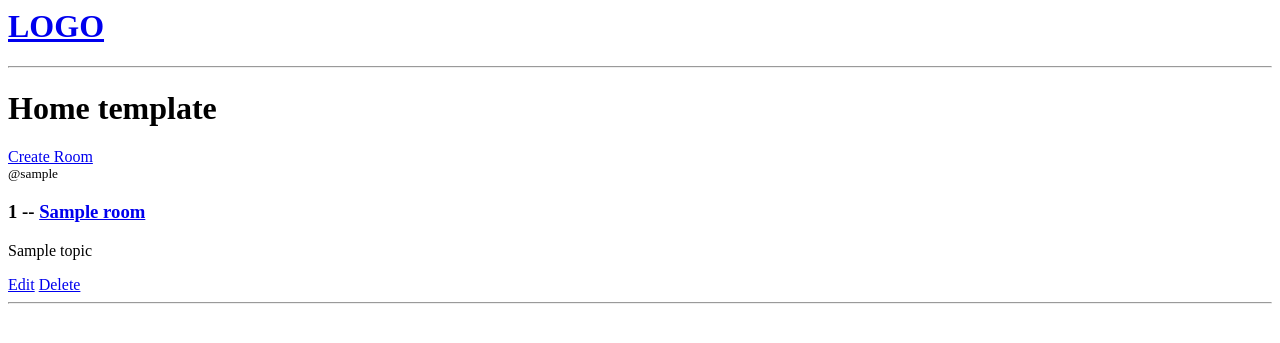
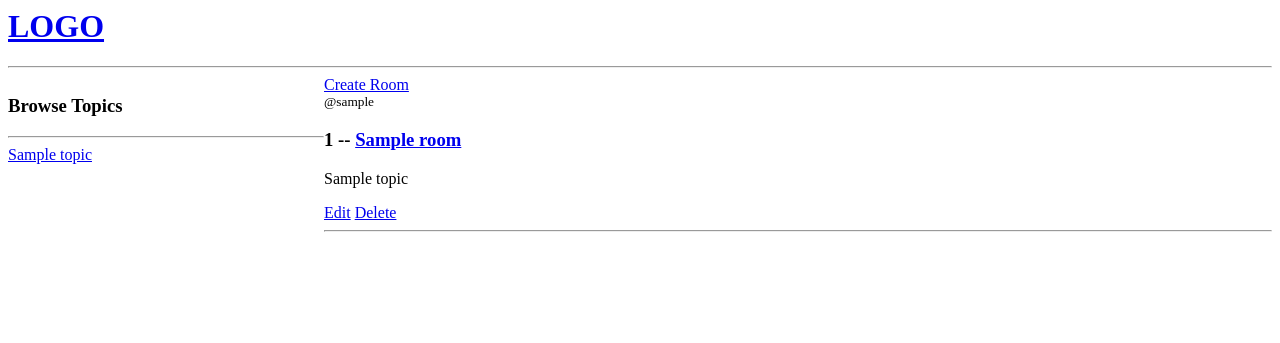
Before and after one commit to WiktorBK/DevForum, a Django app: page / in a window 1280 px wide. Shown: the top 343 px of the page. Run offline with Django 4.2, Linux system fonts and the light colour scheme; tables that the repository leaves empty hold one stand-in row (values such as "Sample post").

Commit message:
Add Browse Topics functionality
user can now filter rooms by topics listed
on the sidebar.

```diff
--- a/base/templates/base/home.html
+++ b/base/templates/base/home.html
@@ -1,12 +1,27 @@
 {% extends 'main.html'%} {% block content %}
 
-<h1>Home template</h1>
+<style>
+    .home-container{
+        display: grid;
+        grid-template-columns: 1fr 3fr;
+
+    }
+</style>
+
+<div class="home-container">
+  <div>
+    <h3>Browse Topics</h3>
+    <hr />
+
+    {%for topic in topics%}
+<div>
+    <a href="{% url 'home' %}?q={{topic.name}}">{{topic.name}}</a>
+</div>
+    {%endfor%}
+  </div>
 
   <div>
-
     <a href="{% url 'create-room' %}">Create Room</a>
-
-    <br/>
 
     <div>
       {%for room in rooms%}
@@ -16,7 +31,8 @@
       <a href="{% url 'update-room' room.id %}">Edit</a>
       <a href="{% url 'delete-room' room.id %}">Delete</a>
 
-        <hr>
+      <hr />
+    </div>
       {%endfor%}
   </div>
 </div>
--- a/base/views.py
+++ b/base/views.py
@@ -1,11 +1,12 @@
 from django.shortcuts import render, redirect
 from django.http import HttpResponse
-from .models import Room
+from .models import Room, Topic
 from .forms import RoomForm
 
 def home(request):
     rooms = Room.objects.all()
-    context = {'rooms': rooms}
+    topics = Topic.objects.all()
+    context = {'rooms': rooms, 'topics': topics}
     return render(request, 'base/home.html', context)
 
 def room(request, room_id):
```
Lines whose indentation alone changed are shown as unchanged.
